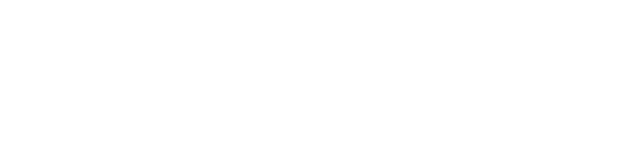
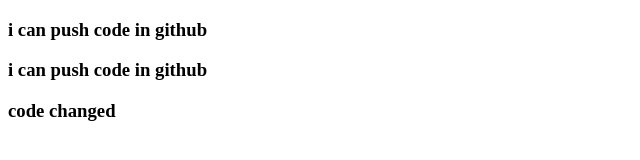
Before and after one commit to princemahmud1/my-secend-repo, a plain HTML site: page index.html in a window 1280 px wide. Shown: the whole page, without its empty margins (0-640 px from the left). Drawn offline with Linux system fonts and the light colour scheme.

Commit message:
added header

```diff
--- a/index.html
+++ b/index.html
@@ -7,6 +7,8 @@
     <title>My Secend Github repo</title>
 </head>
 <body>
-
+    <h3>i can push code in github</h3>
+    <h3>i can push code in github</h3>
+    <h3>code changed</h3>
 </body>
 </html>
```
